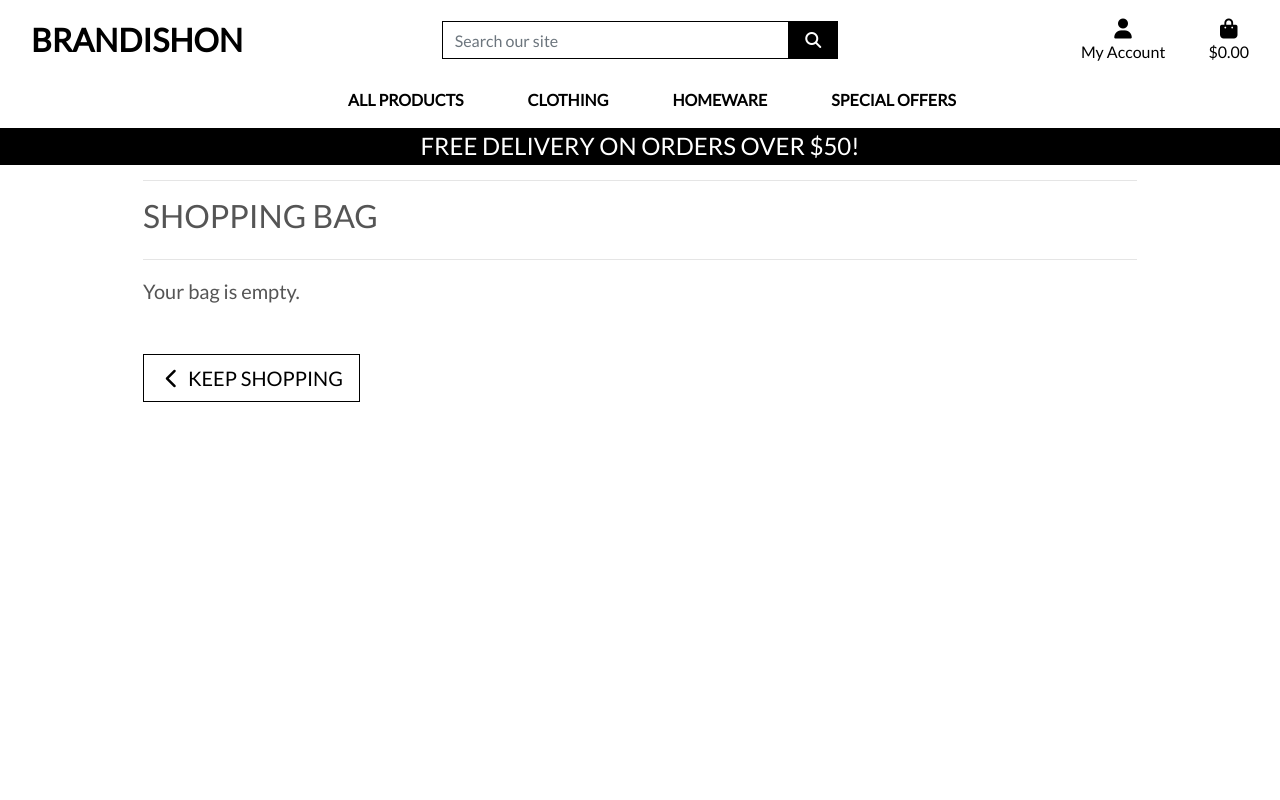
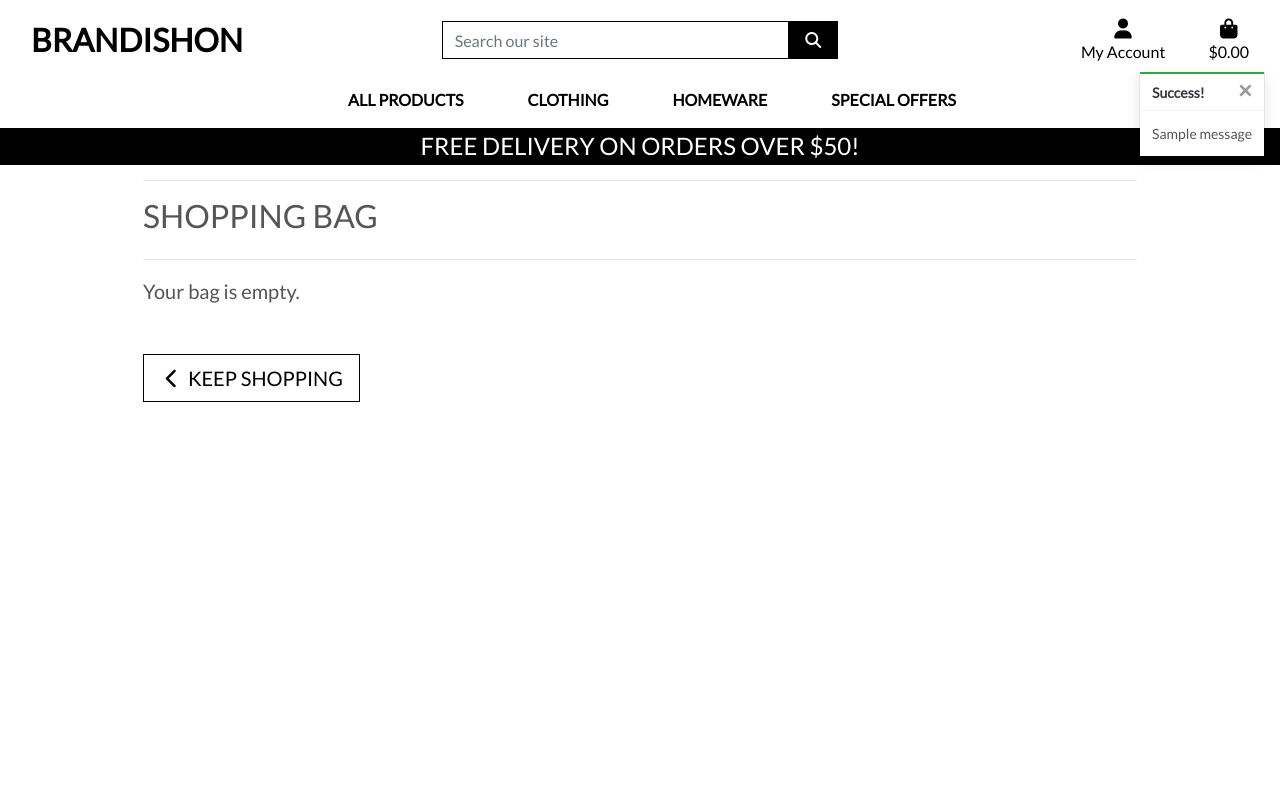
Before and after one commit to Masorr/brandishon, a Django app: page /bag/ in a window 1280 px wide. Run offline with Django 3.2, Linux system fonts and the light colour scheme; tables that the repository leaves empty hold one stand-in row (values such as "Sample post"); one stand-in notice (Sample message) is shown; parts of the project's set-up code (start-up, migrations or seed data) failed here and were passed over; some libraries are stand-ins or nearby versions.

Commit message:
Add toasts

```diff
--- a/bag/views.py
+++ b/bag/views.py
@@ -1,4 +1,7 @@
 from django.shortcuts import render, redirect, reverse, HttpResponse
+from django.contrib import messages
+
+from products.models import Product
 
 # Create your views here.
 
@@ -10,6 +13,7 @@ def view_bag(request):
 def add_to_bag(request, item_id):
     """ Add a quantity of the specified product to the shopping bag """
 
+    product = Product.objects.get(pk=item_id)
     quantity = int(request.POST.get('quantity'))
     redirect_url = request.POST.get('redirect_url')
     size = None
@@ -30,6 +34,7 @@ def add_to_bag(request, item_id):
             bag[item_id] += quantity
         else:
             bag[item_id] = quantity
+            messages.success(request, f'Added {product.name} to your bag')
 
     request.session['bag'] = bag
     return redirect(redirect_url)
--- a/brandishon/settings.py
+++ b/brandishon/settings.py
@@ -78,6 +78,8 @@ TEMPLATES = [
         },
     },
 ]
+
+MESSAGE_STORAGE = 'django.contrib.messages.storage.session.SessionStorage'
 
 AUTHENTICATION_BACKENDS = [
     # Needed to login by username in Django admin, regardless of `allauth`
--- a/static/css/base.css
+++ b/static/css/base.css
@@ -102,6 +102,23 @@ a.category-badge > span.badge:hover {
     cursor: pointer;
 }
 
+/* ------------------------------- bootstrap toasts */
+
+.message-container {
+    position: fixed;
+    top: 72px;
+    right: 15px;
+    z-index: 99999999999;
+}
+
+.custom-toast {
+    overflow: visible;
+}
+
+.toast-capper {
+    height: 2px;
+}
+
 /* -------------------------------- Media Queries */
 
 /* Slightly larger container on xl screens */
--- a/templates/base.html
+++ b/templates/base.html
@@ -24,6 +24,7 @@
 
     {% block corejs %}
         <script src="https://kit.fontawesome.com/1aa5d9ddba.js" crossorigin="anonymous"></script>
+        <script src="https://code.jquery.com/jquery-3.4.1.min.js" integrity="sha256-CSXorXvZcTkaix6Yvo6HppcZGetbYMGWSFlBw8HfCJo=" crossorigin="anonymous"></script>
         <script src="https://cdn.jsdelivr.net/npm/jquery@3.5.1/dist/jquery.min.js" integrity="sha256-9/aliU8dGd2tb6OSsuzixeV4y/faTqgFtohetphbbj0=" crossorigin="anonymous"></script>
         <script src="https://cdn.jsdelivr.net/npm/popper.js@1.16.1/dist/umd/popper.min.js" integrity="sha384-9/reFTGAW83EW2RDu2S0VKaIzap3H66lZH81PoYlFhbGU+6BZp6G7niu735Sk7lN" crossorigin="anonymous"></script>
         <script src="https://cdn.jsdelivr.net/npm/bootstrap@4.6.2/dist/js/bootstrap.min.js" integrity="sha384-+sLIOodYLS7CIrQpBjl+C7nPvqq+FbNUBDunl/OZv93DB7Ln/533i8e/mZXLi/P+" crossorigin="anonymous"></script>
@@ -113,7 +114,21 @@
   </header>
 
   {% if messages %}
-    <div class="message-container"></div>
+  <div class="message-container">
+      {% for message in messages %}
+          {% with message.level as level %}
+              {% if level == 40 %}
+                  {% include 'includes/toasts/toast_error.html' %}
+              {% elif level == 30 %}
+                  {% include 'includes/toasts/toast_warning.html' %}
+              {% elif level == 25 %}
+                  {% include 'includes/toasts/toast_success.html' %}
+              {% else %}
+                  {% include 'includes/toasts/toast_info.html' %}
+              {% endif %}
+          {% endwith %}
+      {% endfor %}
+  </div>
 {% endif %}
 
 {% block page_header %}
@@ -123,7 +138,11 @@
 {% endblock %}
 
 {% block postloadjs %}
+<script type="text/javascript">
+  $('.toast').toast('show');
+</script>
 {% endblock %}
+
 
 </body>
 </html>
--- /dev/null
+++ b/templates/includes/toasts/toast_success.html
@@ -0,0 +1,13 @@
+<div class="toast custom-toast rounded-0 border-top-0" data-autohide="false">
+    <div class="arrow-up arrow-success"></div>
+    <div class="w-100 toast-capper bg-success"></div>
+    <div class="toast-header bg-white text-dark">
+        <strong class="mr-auto">Success!</strong>
+        <button type="button" class="ml-2 mb-1 close text-dark" data-dismiss="toast" aria-label="Close">
+            <span aria-hidden="true">&times;</span>
+        </button>
+    </div>
+    <div class="toast-body bg-white">
+        {{ message }}
+    </div>
+</div>
```
Also changed, not shown: templates/includes/toasts/toast_error.html (added, +13 -0 lines), templates/includes/toasts/toast_info.html (added, +13 -0 lines), templates/includes/toasts/toast_warning.html (added, +13 -0 lines). Lines whose indentation alone changed are shown as unchanged.
